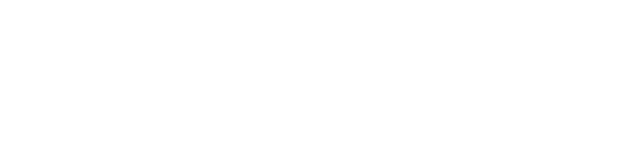
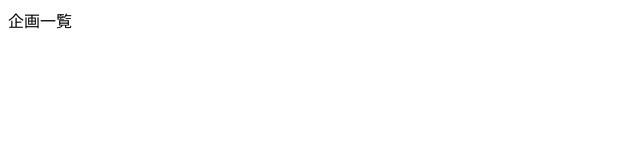
Before and after one commit to 20websyo/katsushikaridaisai2021, a plain HTML site: page katsu/index.html in a window 1280 px wide. Shown: the full height of the page, 0-640 px from the left. Drawn offline with Linux system fonts and the light colour scheme.

Commit message:
add　kikaku

```diff
--- a/katsu/index.html
+++ b/katsu/index.html
@@ -5,6 +5,6 @@
         <title>第9回東京理科大学葛飾地区理大祭</title>
     </head>
     <body>
-
+        企画一覧
     </body>
 </html>
```
